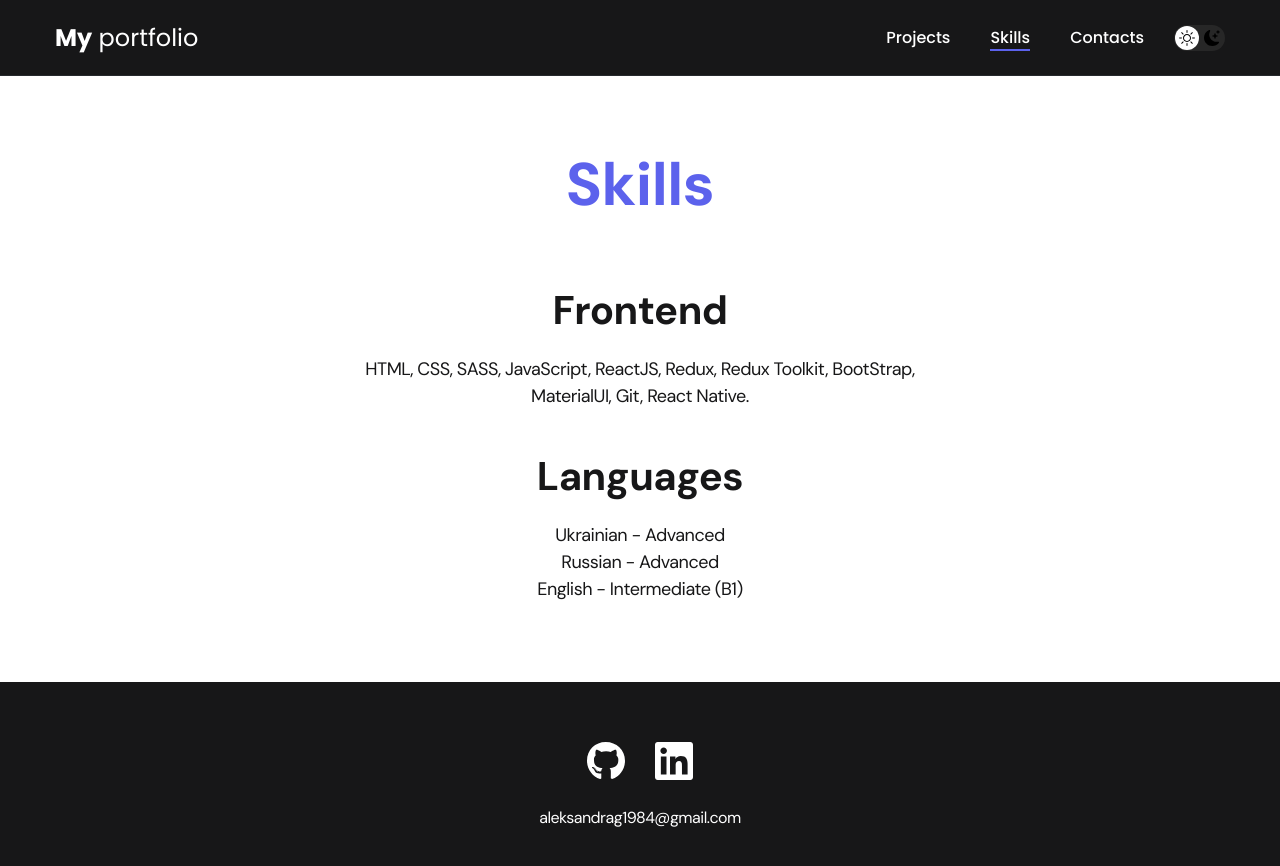
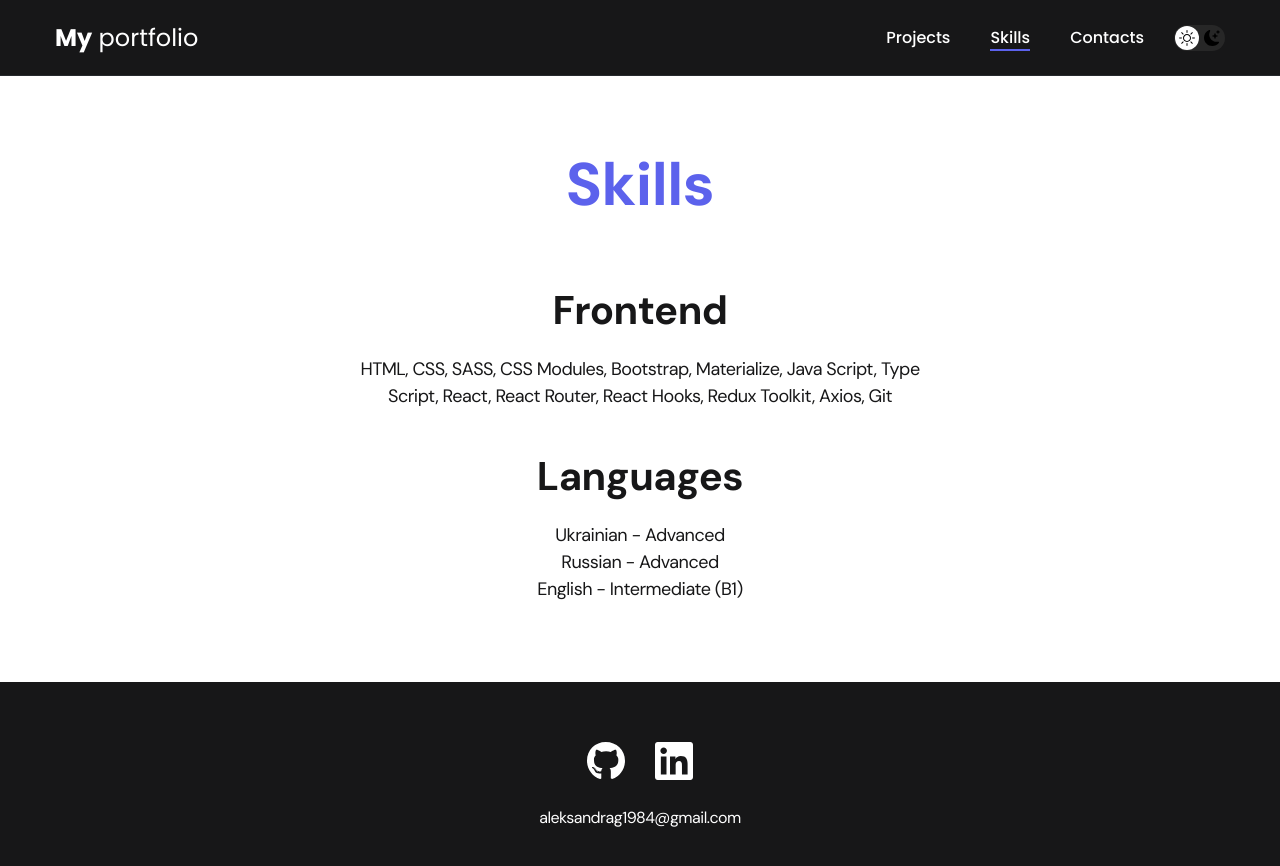
Before and after one commit to ShadePrima/project-portfolio-react, a React (Create React App) app: page /skills in a window 1280 px wide. Shown: the top 866 px of the page. Built offline with nearby package versions, Linux system fonts and the light colour scheme.

Commit message:
edit skills page

```diff
--- a/src/pages/Skills.js
+++ b/src/pages/Skills.js
@@ -8,10 +8,9 @@ const Skills = () => {
           <li className='content-list__item'>
             <h2 className='title-2'>Frontend</h2>
             <p>
-              HTML, CSS, SASS, JavaScript,
-              <span className='none'>TypeScript,</span> ReactJS, Redux, Redux
-              Toolkit, BootStrap, MaterialUI, Git, React Native.
-              <span className='none'>TailwindCSS, </span>
+              HTML, CSS, SASS, CSS Modules, Bootstrap, Materialize, Java Script,
+              Type Script, React, React Router, React Hooks, Redux Toolkit,
+              Axios, Git
             </p>
           </li>
           {/* <li className='content-list__item'>
```
